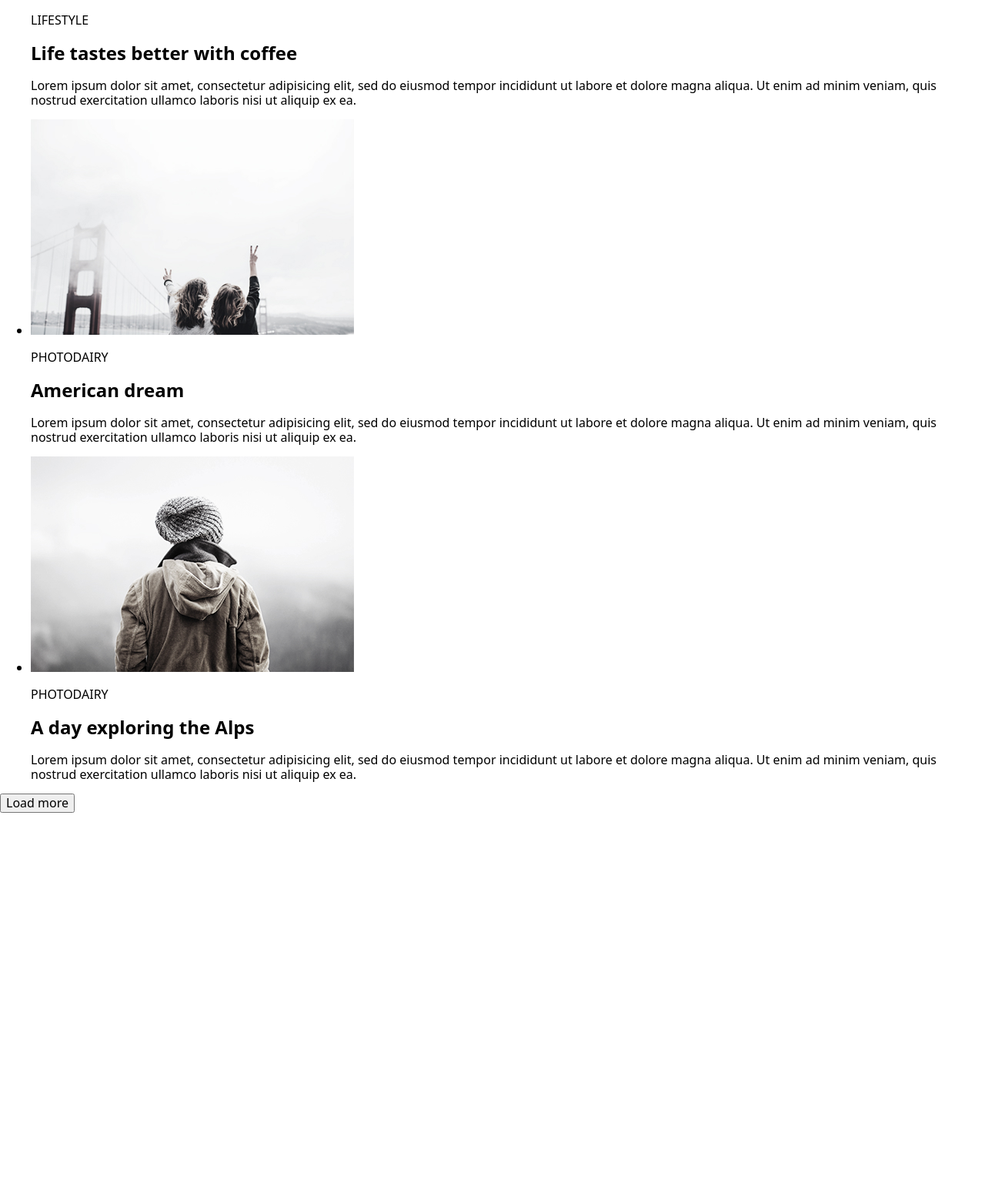
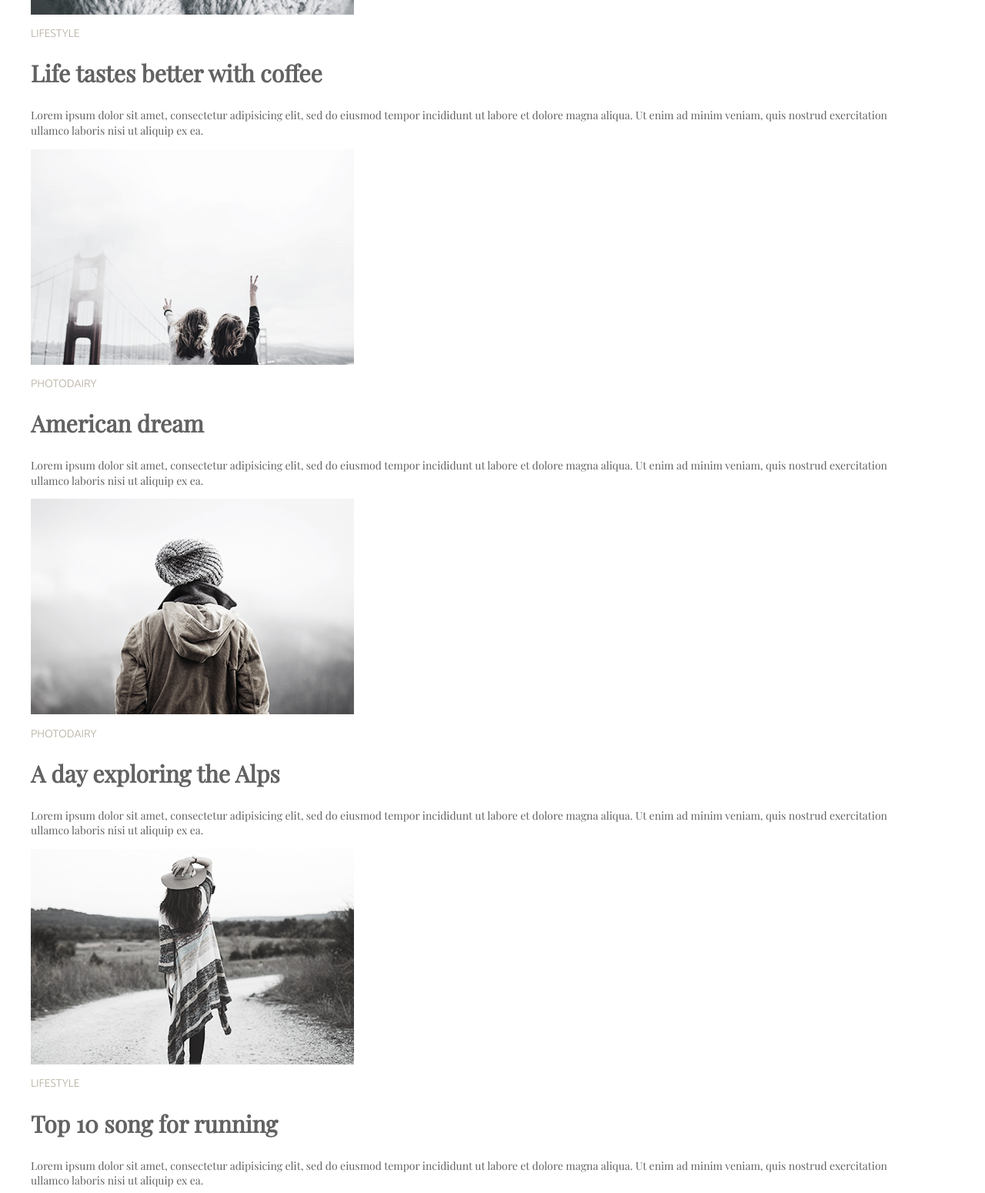
Before and after one commit to irashovdra/practice-FE1y-1, a plain HTML site: page index.html in a window 1280 px wide. Shown: the part 890-2440 px from the top of the page at 77% size. Before the commit the page ends 1946 px from the top, so only its background shows below. Drawn offline with nearby package versions, Linux system fonts and the light colour scheme.

Commit message:
font-styles

```diff
--- a/index.html
+++ b/index.html
@@ -6,8 +6,8 @@
     <meta http-equiv="X-UA-Compatible" content="IE=edge">
     <meta name="viewport" content="width=device-width, initial-scale=1.0">
     <title>Document</title>
-    <link rel="preconnect" href="https://fonts.googleapis.com">
-    <link rel="preconnect" href="https://fonts.gstatic.com" crossorigin>
+    <link href="https://fonts.googleapis.com/css2?family=Playfair+Display&family=Ubuntu:wght@300&display=swap"
+        rel="stylesheet">
     <link rel="stylesheet"
         href="https://cdnjs.cloudflare.com/ajax/libs/modern-normalize/1.1.0/modern-normalize.min.css">
     <link rel="stylesheet" href="./styles/styles.css">
@@ -20,16 +20,16 @@
         <nav class="navigation">
             <ul class="list-position">
                 <li class="item">
-                    <a href="/" class="link item">LIFESTYLE</a>
+                    <a href="/" class="link-header">LIFESTYLE</a>
                 </li>
                 <li class="item">
-                    <a href="./pages/photodiary.html" class="link">PHOTODIARY</a>
+                    <a href="./pages/photodiary.html" class="link-header">PHOTODIARY</a>
                 </li>
                 <li class="item">
-                    <a href="./pages/music.html" class="link">MUSIC</a>
+                    <a href="./pages/music.html" class="link-header">MUSIC</a>
                 </li>
                 <li class="item">
-                    <a href="./pages/travel.html" class="link">TRAVEL</a>
+                    <a href="./pages/travel.html" class="link-header">TRAVEL</a>
                 </li>
             </ul>
         </nav>
@@ -40,39 +40,61 @@
         <h1 class="title">Photoblog</h1>
         <ul>
             <li>
-                <img src="./images/1.jpg" alt="lifestyle" />
-                <p>LIFESTYLE</p>
-                <h2>More than just a music festival </h2>
-                <p class="description">Lorem ipsum dolor sit amet, consectetur adipisicing elit, sed do eiusmod tempor
+                <img src="./images/1.jpg" alt="lifestyle" class="card-image" />
+                <p class="card-name">LIFESTYLE</p>
+                <h2 class="card-title">More than just a music festival </h2>
+                <p class="cadr-description">Lorem ipsum dolor sit amet, consectetur adipisicing elit, sed do eiusmod
+                    tempor
                     incididunt ut labore
                     et dolore magna aliqua. Ut enim ad minim veniam, quis nostrud exercitation ullamco laboris nisi ut
                     aliquip ex ea.</p>
             <li>
-                <img src="./images/2.jpg" alt="coffe" />
-                <p>LIFESTYLE</p>
-                <h2>Life tastes better with coffee</h2>
-                <p>Lorem ipsum dolor sit amet, consectetur adipisicing elit, sed do eiusmod tempor incididunt ut labore
+                <img src="./images/2.jpg" alt="coffe" class="card-image" />
+                <p class="card-name">LIFESTYLE</p>
+                <h2 class="card-title">Life tastes better with coffee</h2>
+                <p class="cadr-description">Lorem ipsum dolor sit amet, consectetur adipisicing elit, sed do eiusmod
+                    tempor incididunt ut labore
                     et dolore magna aliqua. Ut enim ad minim veniam, quis nostrud exercitation ullamco laboris nisi ut
                     aliquip ex ea.</p>
             </li>
             <li>
-                <img src="./images/3.jpg" alt="PHOTODAIRY" />
-                <p>PHOTODAIRY</p>
-                <h2>American dream</h2>
-                <p>Lorem ipsum dolor sit amet, consectetur adipisicing elit, sed do eiusmod tempor incididunt ut labore
+                <img src="./images/3.jpg" alt="PHOTODAIRY" class="card-image" />
+                <p class="card-name">PHOTODAIRY</p>
+                <h2 class="card-title">American dream</h2>
+                <p class="cadr-description">Lorem ipsum dolor sit amet, consectetur adipisicing elit, sed do eiusmod
+                    tempor incididunt ut labore
                     et dolore magna aliqua. Ut enim ad minim veniam, quis nostrud exercitation ullamco laboris nisi ut
                     aliquip ex ea.</p>
             </li>
             <li>
-                <img src="./images/4.jpg" alt="PHOTODAIRY" />
-                <p>PHOTODAIRY</p>
-                <h2>A day exploring the Alps</h2>
-                <p>Lorem ipsum dolor sit amet, consectetur adipisicing elit, sed do eiusmod tempor incididunt ut labore
+                <img src="./images/4.jpg" alt="PHOTODAIRY" class="card-image" />
+                <p class="card-name">PHOTODAIRY</p>
+                <h2 class="card-title">A day exploring the Alps</h2>
+                <p class="cadr-description">Lorem ipsum dolor sit amet, consectetur adipisicing elit, sed do eiusmod
+                    tempor incididunt ut labore
+                    et dolore magna aliqua. Ut enim ad minim veniam, quis nostrud exercitation ullamco laboris nisi ut
+                    aliquip ex ea.</p>
+            </li>
+            <li>
+                <img src="./images/5.png" alt="LIFESTYLE" class="card-image" />
+                <p class="card-name">LIFESTYLE</p>
+                <h2 class="card-title">Top 10 song for running</h2>
+                <p class="cadr-description">Lorem ipsum dolor sit amet, consectetur adipisicing elit, sed do eiusmod
+                    tempor incididunt ut labore
+                    et dolore magna aliqua. Ut enim ad minim veniam, quis nostrud exercitation ullamco laboris nisi ut
+                    aliquip ex ea.</p>
+            </li>
+            <li>
+                <img src="./images/6.png" alt="LIFESTYLE" class="card-image" />
+                <p class="card-name">LIFESTYLE</p>
+                <h2 class="card-title">Cold winter days</h2>
+                <p class="cadr-description">Lorem ipsum dolor sit amet, consectetur adipisicing elit, sed do eiusmod
+                    tempor incididunt ut labore
                     et dolore magna aliqua. Ut enim ad minim veniam, quis nostrud exercitation ullamco laboris nisi ut
                     aliquip ex ea.</p>
             </li>
         </ul>
-        <button type="button">Load more</button>
+        <button type="button" class="btn">Load more</button>
     </main>
 </body>
 
--- a/styles/styles.css
+++ b/styles/styles.css
@@ -1,8 +1,66 @@
-/* .item {
+body {
     font-family: 'Playfair Display';
-font-style: normal;
-font-weight: 400;
+    font-weight: 400;
+    color: #626262;
+}
+
+ul {
+    list-style: none;
+    /* display: flex; */
+}
+
+li{
+    margin-right: 100px;
+}
+
+li:not:last-child{
+    margin-right: 100px;
+}
+
+.link-header {
+    color: #7D7D7D;
+    text-decoration: none;
+    font-size: 14px;
+    line-height: 1.4;
+
+}
+
+.link-header:hover {
+    color:  #03A9F4;
+}
+
+.link-header:focus {
+    color:  #03A9F4;
+}
+
+.card-image {
+    width: 420px;
+    height: 280px;
+}
+
+.card-name {
+    font-family: 'Ubuntu';
+    font-weight: 300;
 font-size: 14px;
-line-height: 19px;
-color: #7D7D7D;
-} */
+line-height: 1.1;
+color: #B4AD9E;
+}
+
+.card-title {
+    line-height: 1.3;
+    font-size: 30px;
+    color: #626262;
+}
+
+.cadr-description {
+    font-size: 14px;
+    line-height: 1.4;
+}
+
+.btn {
+    font-size: 14px;
+    line-height: 1.4;
+    background-color: #fff;
+    padding: 20px 48px;
+    border-width: 1px;
+}
```
Also changed, not shown: images/5.png (added), images/6.png (added).
